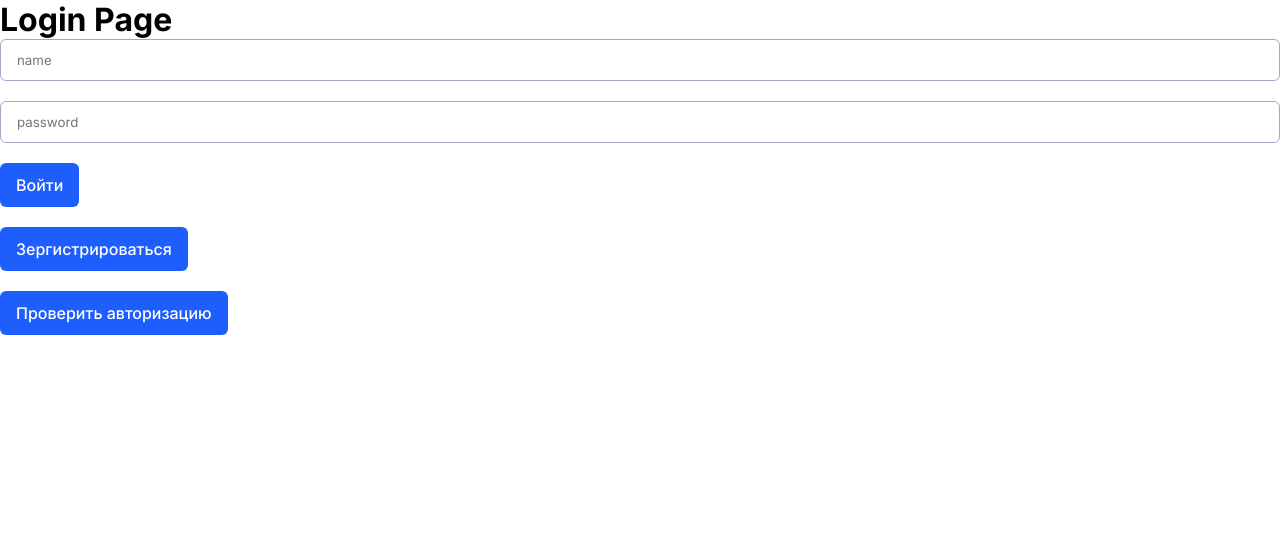
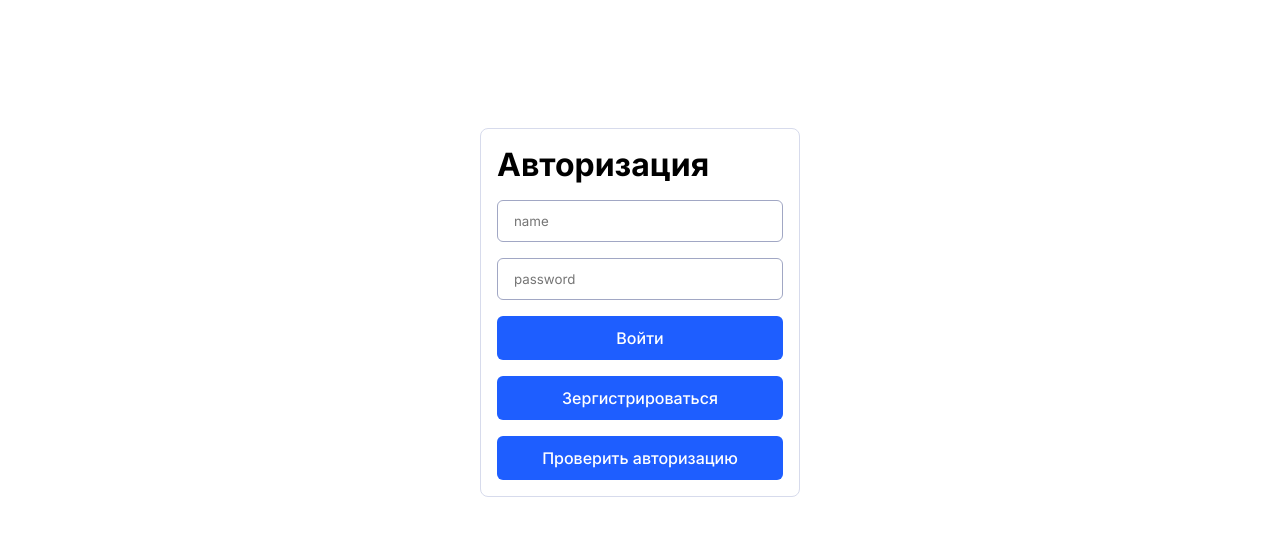
Before and after one commit to TheHarald/chat-app, a Next.js app: page /login in a window 1280 px wide. Shown: the top 536 px of the page. Built offline with nearby package versions, Linux system fonts and the light colour scheme.

Commit message:
add loader to button

```diff
--- a/src/components/button/button.tsx
+++ b/src/components/button/button.tsx
@@ -1,8 +1,10 @@
 import React from "react";
-import styled from "styled-components";
+import styled, { keyframes } from "styled-components";
+import Loader from "../loader/loader";
 
 type TButtonProps = {
   text: string;
+  isLoading?: boolean;
   onClick: () => void;
 };
 
@@ -14,6 +16,7 @@ const Styledbutton = styled.button`
   padding: 10px 16px;
   background: #1e5eff;
   border-radius: 6px;
+  height: 44px;
 
   font-weight: 500;
   font-size: 16px;
@@ -33,10 +36,31 @@ const Styledbutton = styled.button`
     background: #336dff;
   }
 `;
+const spin = keyframes`
+    0% {
+      transform: rotate(0deg);
+    }
+    100% {
+      transform: rotate(360deg);
+    }
+  `;
+
+const StyledLoader = styled.div`
+  border: 2px solid #f3f3f3;
+  border-top: 2px solid #3498db;
+  border-radius: 50%;
+  width: 16px;
+  height: 16px;
+  animation: ${spin} 1s linear infinite;
+`;
 
 function Button(props: TButtonProps) {
   const { onClick, text } = props;
-  return <Styledbutton onClick={onClick}>{text}</Styledbutton>;
+  return (
+    <Styledbutton disabled={props.isLoading} onClick={onClick}>
+      {props.isLoading ? <StyledLoader /> : text}
+    </Styledbutton>
+  );
 }
 
 export default Button;
--- a/src/components/notification/notification.tsx
+++ b/src/components/notification/notification.tsx
@@ -20,7 +20,7 @@ const StyledNotification = styled.div`
   top: 10px;
   right: 10px;
   background: white;
-  border-radius: 16px;
+  border-radius: 8px;
   box-shadow: 0px 32px 32px 0px rgba(28, 41, 61, 0.06),
     0px 0px 32px 0px rgba(28, 41, 61, 0.05);
   display: flex;
--- a/src/components/wrapper/wrapper.tsx
+++ b/src/components/wrapper/wrapper.tsx
@@ -3,6 +3,8 @@ import styled from "styled-components";
 
 type TWrapperProps = {
   padding?: 8 | 16 | 24;
+  width?: number;
+  hight?: number;
   children: React.ReactNode;
 };
 
@@ -15,9 +17,7 @@ const StyledWrapper = styled.div<TWrapperProps>`
 `;
 
 function Wrapper(props: TWrapperProps) {
-  return (
-    <StyledWrapper padding={props.padding}>{props.children}</StyledWrapper>
-  );
+  return <StyledWrapper {...props}>{props.children}</StyledWrapper>;
 }
 
 export default Wrapper;
--- a/src/pages/api/register.ts
+++ b/src/pages/api/register.ts
@@ -44,7 +44,7 @@ export default async function handler(
     });
 
     return res.send({
-      message: "Пользоваткель успешно зарегистрирован",
+      message: "Пользователь успешно зарегистрирован",
       success: true,
     });
   } catch (error) {
--- a/src/pages/index.tsx
+++ b/src/pages/index.tsx
@@ -1,3 +1,4 @@
+import Button from "@/components/button/button";
 import Notification from "@/components/notification/notification";
 import Wrapper from "@/components/wrapper/wrapper";
 import { useRouter } from "next/router";
@@ -12,6 +13,7 @@ export default function Home() {
   return (
     <div>
       <Wrapper>
+        <Button isLoading text="some" onClick={() => {}} />
         <span>asd</span>
       </Wrapper>
     </div>
--- a/src/pages/login/index.tsx
+++ b/src/pages/login/index.tsx
@@ -10,6 +10,31 @@ import {
 } from "@/types/action-constants";
 import { useRouter } from "next/router";
 import { useState } from "react";
+import styled from "styled-components";
+
+const StyledInputGroup = styled.div`
+  display: flex;
+  flex-direction: column;
+  gap: 16px;
+`;
+
+const StyledAuthWrapper = styled.div`
+  background: white;
+  border: 1px solid #d7dbec;
+  padding: 16px;
+  border-radius: 8px;
+  width: 320px;
+  display: flex;
+  flex-direction: column;
+  gap: 16px;
+`;
+
+const StyledLoginPage = styled.div`
+  display: flex;
+  padding-top: 128px;
+  justify-content: center;
+  align-items: center;
+`;
 
 export default function Login() {
   const [name, setName] = useState("");
@@ -57,28 +82,36 @@ export default function Login() {
   };
 
   return (
-    <div>
-      <h1>Login Page</h1>
+    <StyledLoginPage>
+      <StyledAuthWrapper>
+        <h1>Авторизация</h1>
+        <StyledInputGroup>
           <Input
             value={name}
             placeholder="name"
             onChange={(e) => setName(e.target.value)}
           />
-      <br />
           <Input
             value={password}
             type="password"
             placeholder="password"
             onChange={(e) => setPassword(e.target.value)}
           />
-      <Loader isLoading={isLoading} />
-      <br />
-      <Button onClick={loginHandler} text="Войти" />
-      <br />
-      <Button onClick={registerHandler} text="Зергистрироваться" />
-      <br />
-      <Button onClick={checkAuth} text="Проверить авторизацию" />
+        </StyledInputGroup>
+        {/* <Loader isLoading={isLoading} /> */}
+        <Button isLoading={isLoading} onClick={loginHandler} text="Войти" />
+        <Button
+          isLoading={isLoading}
+          onClick={registerHandler}
+          text="Зергистрироваться"
+        />
+        <Button
+          isLoading={isLoading}
+          onClick={checkAuth}
+          text="Проверить авторизацию"
+        />
+      </StyledAuthWrapper>
       <Notification />
-    </div>
+    </StyledLoginPage>
   );
 }
--- a/src/redux/sagas/authoriztion-saga.ts
+++ b/src/redux/sagas/authoriztion-saga.ts
@@ -8,7 +8,7 @@ import {
 import { LoginAccountAction, RegisterAccountAction } from "@/types/redux-types";
 import { callTs, put } from "./saga-functions";
 import { typedFetch } from "@/utils/request-utils";
-import { setCookie } from "@/utils/cookie-utils";
+import { getCookie, setCookie } from "@/utils/cookie-utils";
 import { SHOW_NOTIFICATION } from "@/modules/notifications/notification-constants";
 import { TRootResponseData } from "@/types/root-types";
 
@@ -79,8 +79,15 @@ function* RegisterWorker(action: RegisterAccountAction): SagaIterator {
   });
 }
 
-function checkAuthWorker() {
-  console.log("check");
+async function checkAuth() {
+  return typedFetch<{}, TRootResponseData>("/api/check-auth", "GET");
+}
+
+function* checkAuthWorker(): SagaIterator {
+  const response = yield* callTs(checkAuth);
+  if (response.success) {
+    console.log(response.message);
+  }
 }
 
 export function* authorizationWorker(): SagaIterator {
--- a/src/utils/request-utils.ts
+++ b/src/utils/request-utils.ts
@@ -11,10 +11,6 @@ export async function typedFetch<RequestType, ResponseType>(
     body: JSON.stringify(requestBody),
   });
 
-  //   if (!response.ok) {
-  //     throw new Error(`Error: ${response.status} - ${response.statusText}`);
-  //   }
-
   const responseData: ResponseType = await response.json();
   return responseData;
 }
```
Also changed, not shown: 2 other files (tests, documents, lock files or other folders). Lines whose indentation alone changed are shown as unchanged.
